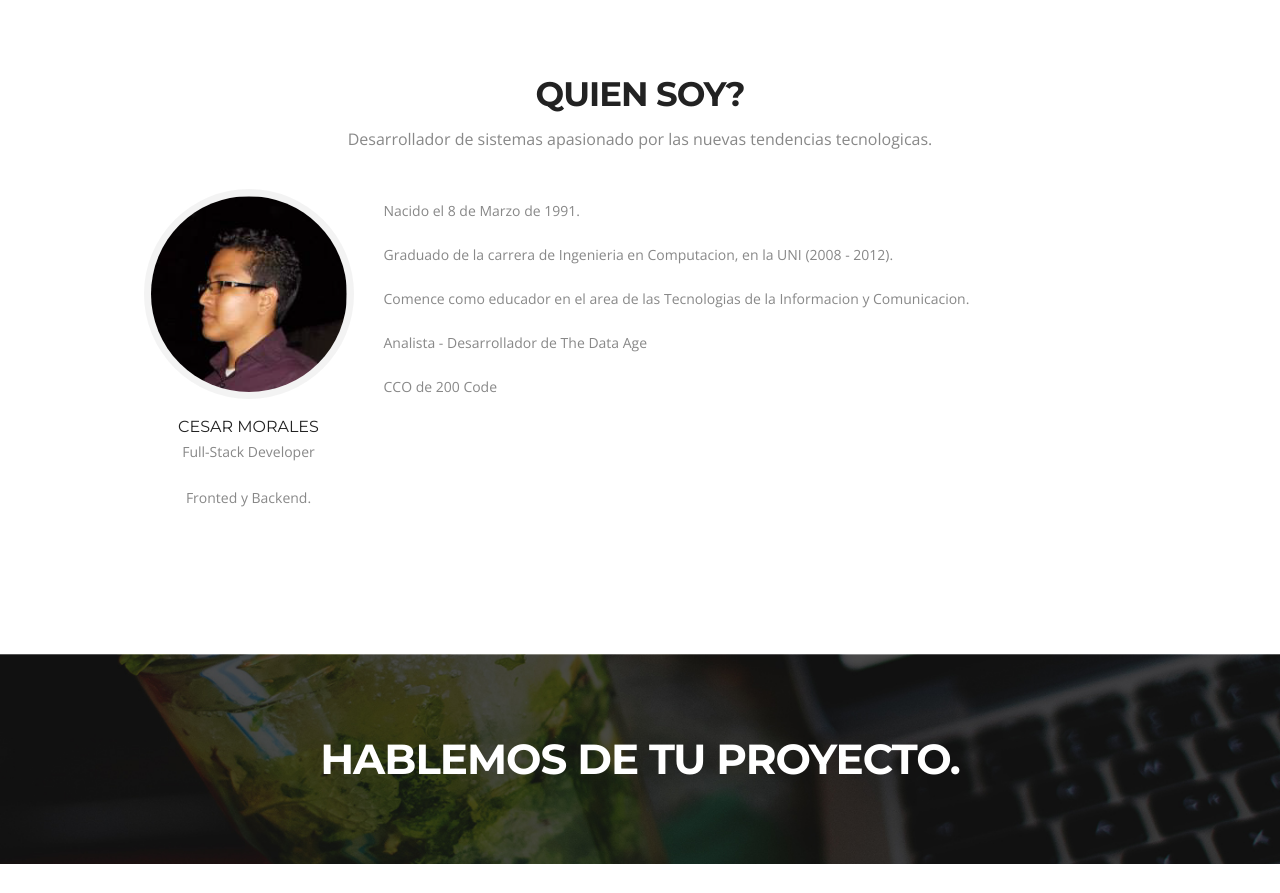
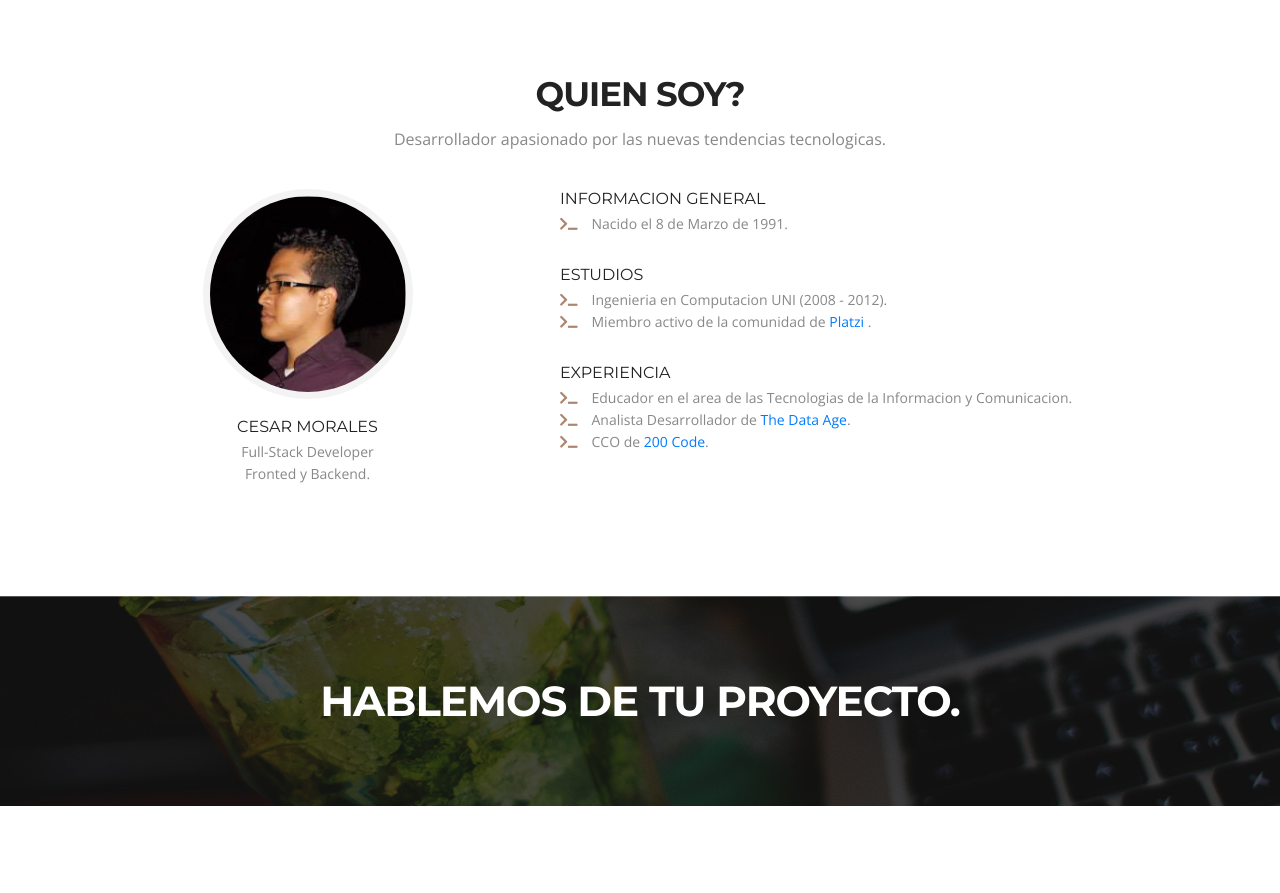
Before and after one commit to cmoralesmani/cesarmorales-website, a plain HTML site: page index.html in a window 1280 px wide. Shown: the part 1920-2813 px from the top of the page. Drawn offline with nearby package versions, Linux system fonts and the light colour scheme.

Commit message:
Mejora del diseño de la seccion Quien soy?

```diff
--- a/css/responsive.css
+++ b/css/responsive.css
@@ -18,6 +18,7 @@ Media Queries
   h3{ font-size: 15px;}
   h6{font-size: 16px;}
   .service-list{ margin-bottom: 20px; font-size: 15px; }
+  .about-content{font-size: 15px; }
   .main-section{ padding: 70px 0;}
   .main-nav { display: block !important; }
   .main-nav li a { padding: 8px 15px; }
@@ -31,6 +32,7 @@ Media Queries
   h6{font-size: 16px; margin-bottom: 40px; }
   p{line-height: 18px; }
   .service-list{ font-size: 12px; margin-bottom: 20px; }
+  .about-content{font-size: 12px; }
   .header{ padding: 60px 0;}
   .header h1{ font-size: 28px; }
   .main-section { padding: 60px 0 70px; }
--- a/css/style.css
+++ b/css/style.css
@@ -274,106 +274,111 @@ p{
 .main-section.about h6{
 	margin-bottom:40px;
 }
-.about-me-block{
-	max-width:993px;
-	margin:0 auto;
+.about-me{
+  display: flex;
+  justify-content: center;
 }
-.about-me-box{
-	width:210px;
-	height: 380px;
-	overflow: hidden;
-	text-align: center;
-	float: left;
-  margin-right: 30px;
+.about-me .container{
+  margin-bottom: 25px;
+  max-width: 240px;
+  width: 100%;
+  text-align: center;
 }
-.about-me-box span{
-	margin-bottom:24px;
-	display:block;
+.about-me-avatar{
+  border-radius: 50%;
+  box-shadow: 0px 0px 0px 7px rgba(241,241,241,0.80);
+  display: block;
+	height: auto;
+  margin: 7px 7px 25px 7px;
+  position: relative;
+  width: auto;
 }
-.about-me-box:nth-of-type(3n+0){ margin:0;}
-.about-me{
-	width:auto;
-	height:auto;
-	position:relative;
-	border-radius:50%;
-	box-shadow:0px 0px 0px 7px rgba(241,241,241,0.80);
-	margin:7px 7px 25px 7px;
-
+.about-me-avatar img{
+  border-radius: 50%;
+	display: block;
+  width: 100%;
+}
+.about-me-avatar ul{
+	display: block;
+  left: 0;
+  list-style: none;
+  margin: 0;
+  margin-top: -14px;
+	opacity: 0;
+  padding: 0;
+	position: absolute;
+  text-align: center;
+	top: 50%;
+  transition: all 0.6s ease-in-out;
+  -moz-transition: all 0.6s ease-in-out;
+  -webkit-transition: all 0.6s ease-in-out;
+	width: 100%;
+	z-index: 15;
+}
+.about-me-avatar ul li{
+	display: inline;
+	margin: 0 11px;
+}
+.about-me-avatar ul li a{
+  color: #fff;
+	display: inline-block;
+	font-size:28px;
+	transition: all 0.3s ease-in-out;
+	-moz-transition: all 0.3s ease-in-out;
+	-webkit-transition: all 0.3s ease-in-out;
+}
+.about-me-avatar ul li a:hover, .about-me-avatar ul li a:focus{
+	text-decoration: none;
+}
+.about-me-avatar ul li a.fa-twitter:hover{
+	color: #55acee;
+}
+.about-me-avatar ul li a.fa-facebook-f:hover{
+	color: #3b5998;
+}
+.about-me-avatar ul li a.fa-google-plus-g:hover{
+	color: #dd4b39;
+}
+.about-me-avatar:hover ul{
+  display: block;
+  opacity: 1
 }
 .about-me-shadow{
-	transition:all 0.3s ease-in-out;
-	-moz-transition:all 0.3s ease-in-out;
-	-webkit-transition:all 0.3s ease-in-out;
-	border-radius:50%;
-	position:absolute;
-	width:100%;
-	height:100%;
-	z-index:10;
-	border-radius:50%;
+  border-radius: 50%;
+  height: 100%;
+  position:absolute;
+	transition: all 0.3s ease-in-out;
+	-moz-transition: all 0.3s ease-in-out;
+	-webkit-transition: all 0.3s ease-in-out;
+	width: 100%;
+	z-index: 10;
 }
 .about-me-shadow a{
 	display:block;
+  height:100%;
 	width:100%;
-	height:100%;
 }
-.about-me:hover .about-me-shadow{
-	box-shadow:inset  0px 0px 0px 148px rgba(17,17,17,0.80);
+.about-me-avatar:hover .about-me-shadow{
+	box-shadow: inset  0px 0px 0px 148px rgba(17,17,17,0.80);
 }
-.about-me:hover ul{ display:block; opacity:1}
-.about-me img{
-	display:block;
-	border-radius:50%;
+.about-content h6{
+  color: #222222;
 }
-.about-me ul{
-	display:block;
-	opacity:0;
-	padding:0;
-	margin:0;
-	list-style:none;
-	position:absolute;
-	left:0;
-	top:50%;
-	width:100%;
-	text-align:center;
-	margin-top:-14px;
-	z-index:15;
-	transition:all 0.6s ease-in-out;
-	-moz-transition:all 0.6s ease-in-out;
-	-webkit-transition:all 0.6s ease-in-out;
+.about-content ul{
+  /* line-height: 2em; */
+  padding: 0 0 1em;
+  list-style: none;
 }
-.about-me ul li{
-	display:inline;
-	margin:0 11px;
-}
-.about-me ul li a{
-	/*font-family: 'FontAwesome';*/
-	display:inline-block;
-	font-size:28px;
-	color:#fff;
-	transition:all 0.3s ease-in-out;
-	-moz-transition:all 0.3s ease-in-out;
-	-webkit-transition:all 0.3s ease-in-out;
-}
-.about-me ul li a:hover, .about-me ul li a:focus{
-	text-decoration:none;
-}
-.about-me ul li a.fa-twitter:hover{
-	color:#55acee;
-}
-.about-me ul li a.fa-facebook-f:hover{
-	color:#3b5998;
-}
-.about-me ul li a.fa-google-plus-g:hover{
-	color:#dd4b39;
-}
-
-.about-content p{
-  padding: 10px 0;
+.about-content ul li::before{
+margin-right: 1em;
+color: #ad866f;
+  font-family: "Font Awesome 5 Free"; font-weight: 900; content: "\f120";
+  /* font-family: "Font Awesome 5 Solid";   content: "\f0da"; */
 }
 .about-content .titulo{
+  border-radius: 2em;
+  float: right;
   width: 300px;
-  float: right;
-  border-radius: 2em;
 }
 
 /* Talk Business
--- a/index.html
+++ b/index.html
@@ -125,10 +125,12 @@
     <!--about-start-->
     <div class="container">
       <h2>Quien soy?</h2>
-      <h6>Desarrollador de sistemas apasionado por las nuevas tendencias tecnologicas.</h6>
-      <div class="row about-me-block clearfix">
-				<div class="about-me-box">
+      <h6>Desarrollador apasionado por las nuevas tendencias tecnologicas.</h6>
+      <div class="row">
+				<div class="col-sm-5">
           <div class="about-me">
+            <div class="container">
+              <div class="about-me-avatar">
     						<div class="about-me-shadow"><a data-ref="header"></a></div>
     						<img src="img/cm210x210.png" alt="">
     						<ul>
@@ -141,23 +143,26 @@
     					<span>Full-Stack Developer</span>
     					<p>Fronted y Backend.</p>
             </div>
+          </div>
+				</div>
+        <div class="col-sm-7">
           <div class="about-content">
-          <p>
-            Nacido el 8 de Marzo de 1991.
-          </p>
-          <p>
-            <!-- <img class="titulo" src="img/titulo.png" alt="Titulo" /> -->
-            Graduado de la carrera de Ingenieria en Computacion, en la UNI (2008 - 2012).
-          </p>
-          <p>
-            Comence como educador en el area de las Tecnologias de la Informacion y Comunicacion.
-          </p>
-          <p>
-            Analista - Desarrollador de The Data Age
-          </p>
-          <p>
-            CCO de 200 Code
-          </p>
+            <h3>INFORMACION GENERAL</h3>
+            <ul>
+              <li>Nacido el 8 de Marzo de 1991.</li>
+            </ul>
+            <h3>ESTUDIOS</h3>
+            <ul>
+              <li>Ingenieria en Computacion UNI (2008 - 2012).</li>
+              <li>Miembro activo de la comunidad de <a href="https://platzi.com/@cmorales/">Platzi</a> .</li>
+            </ul>
+            <h3>EXPERIENCIA</h3>
+            <ul>
+              <li>Educador en el area de las Tecnologias de la Informacion y Comunicacion.</li>
+              <li>Analista Desarrollador de <a href="http://www.thedataage.com/">The Data Age</a>.</li>
+              <li>CCO de <a href="http://www.200code.tech/">200 Code</a>.</li>
+            </ul>
+          </div>
         </div>
 			</div>
     </div>
```
Lines whose indentation alone changed are shown as unchanged.
